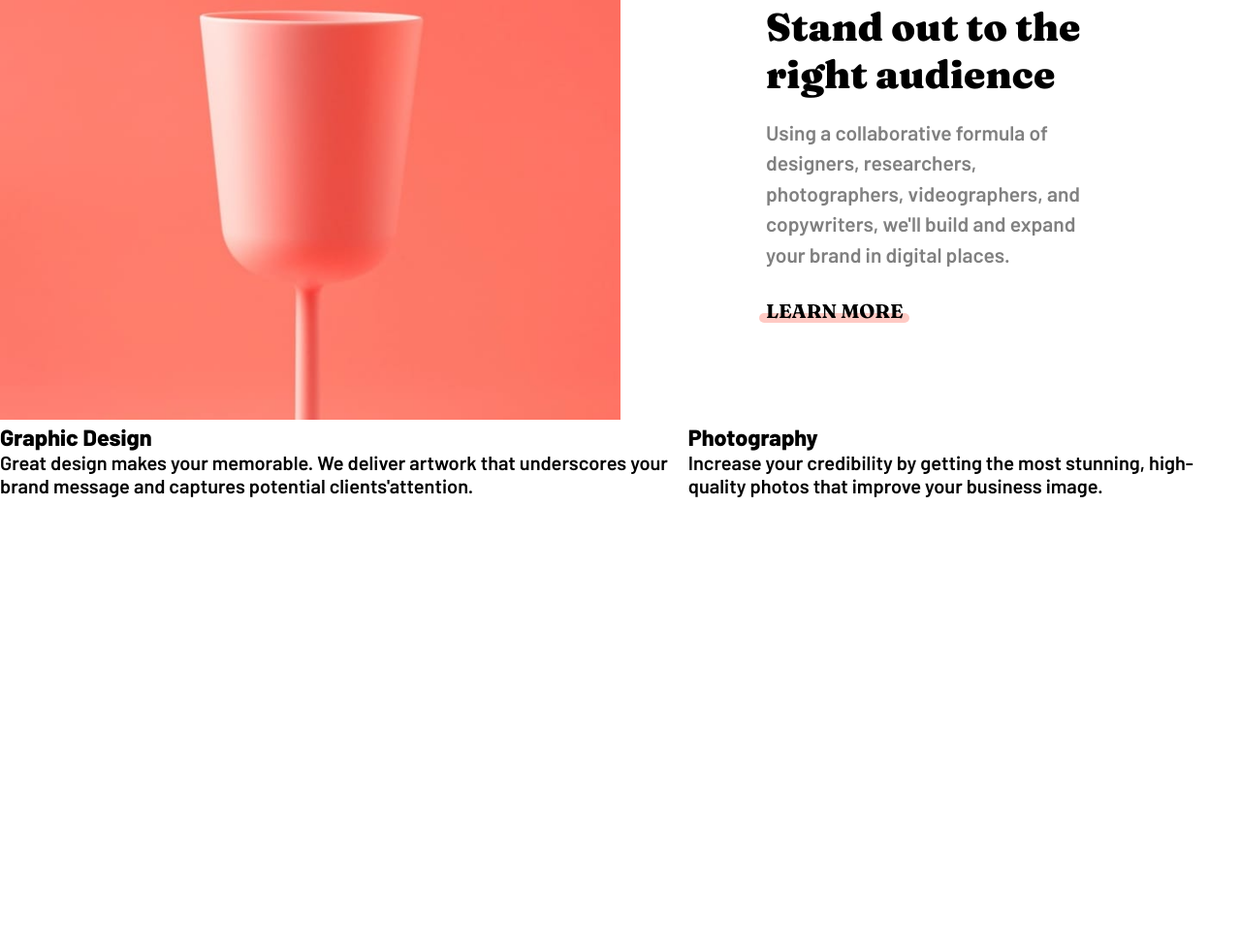
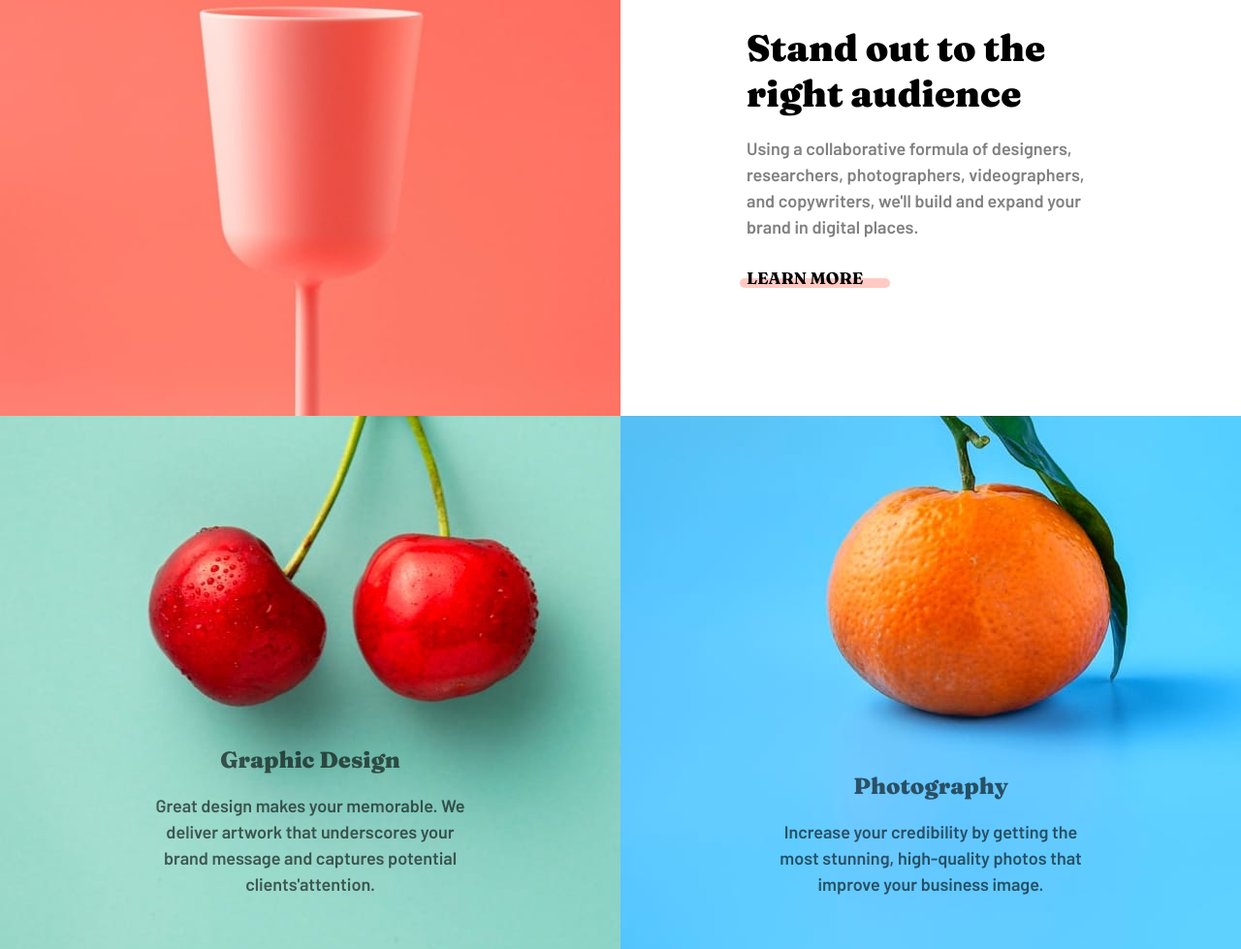
Before and after one commit to Kesja/Sunnyside-agency-landing-page, a website: page index.html in a window 1280 px wide. Shown: the part 1438-2417 px from the top of the page at 97% size. Before the commit the page ends 1951 px from the top, so only its background shows below. Drawn offline with Linux system fonts and the light colour scheme.

Commit message:
add description at main content

```diff
--- a/index.html
+++ b/index.html
@@ -34,7 +34,8 @@
     <div class="container">
       <div class="item-txt">
         <h2 class="adv-title">Transform your brand</h2>
-        <p class="adv-description">We are full-service creative agency specializing in helping brands grow fast. Engage your clients through compelling visuals that do most of the marketing for you.</p>
+        <p class="adv-description">We are full-service creative agency specializing in helping brands grow fast. Engage
+          your clients through compelling visuals that do most of the marketing for you.</p>
         <a class="btn"><span class="btn-yellow">Learn more</span></a>
       </div>
       <div class="item-img">
@@ -47,18 +48,29 @@
       </div>
       <div class="item-txt">
         <h2 class="adv-title">Stand out to the right audience</h2>
-        <p class="adv-description">Using a collaborative formula of designers, researchers, photographers, videographers, and copywriters, we'll build and expand your brand in digital places.</p>
+        <p class="adv-description">Using a collaborative formula of designers, researchers, photographers,
+          videographers, and copywriters, we'll build and expand your brand in digital places.</p>
         <a class="btn"><span class="btn-red">Learn more</span></a>
       </div>
     </div>
     <div class="container">
-      <div class="desc">
-        <h3>Graphic Design</h3>
-        <p>Great design makes your memorable. We deliver artwork that underscores your brand message and captures potential clients'attention.</p>
+      <div class="desc-design">
+        <div class="desc-content">
+          <h3 class="desc-title">Graphic Design</h3>
+          <p class="desc-txt">Great design makes your memorable. We deliver artwork that underscores your brand message
+            and
+            captures
+            potential clients'attention.</p>
         </div>
-      <div class="desc">
-        <h3>Photography</h3>
-        <p>Increase your credibility by getting the most stunning, high-quality photos that improve your business image.</p>
+      </div>
+      <div class="desc-photo">
+        <div class="desc-content">
+          <h3 class="desc-title">Photography</h3>
+          <p class="desc-txt">Increase your credibility by getting the most stunning, high-quality photos that improve
+            your
+            business image.
+          </p>
+        </div>
       </div>
     </div>
   </main>
--- a/sass/partials/_mainContent.scss
+++ b/sass/partials/_mainContent.scss
@@ -5,7 +5,7 @@
   .item-txt {
     width: 50%;
     text-align: left;
-    padding: 0 150px; // zmniejszyc na posredniej rozdzielczosci
+    padding: 0 130px; // zmniejszyc na posredniej rozdzielczosci
   }
 
   .item-img {
@@ -14,6 +14,7 @@
   }
 
   .item-img img {
+    display: block;
     width: 100%;
     height: 100%;
     object-fit: cover;
@@ -22,22 +23,23 @@
   .adv-title {
     font-family: $font-title;
     font-weight: $font-extra-bold;
-    font-size: 40px;
+    font-size: 38px;
     margin-bottom: 20px;
+    padding-right: 50px;
   }
 
   .adv-description {
-    font-weight: $font-light;
     color: gray;
-    font-size: 21px;
+    font-size: 18px;
     line-height: 1.5;
-    margin-bottom: 30px;
+    margin-bottom: 25px;
   }
 
   .btn {
     font-family: $font-title;
     cursor: pointer;
     text-transform: uppercase;
+    font-size: 17px;
 
     .btn-yellow {
       position: relative;
@@ -49,7 +51,7 @@
       bottom: 0;
       left: -7px;
       width: 155px;
-      border-bottom: #FFD401 solid 10px;
+      border-bottom: #ffd401 solid 10px;
       border-radius: 10px;
       opacity: 40%;
       z-index: -2;
@@ -70,7 +72,7 @@
       bottom: 0;
       left: -7px;
       width: 155px;
-      border-bottom: #FF7D6D solid 10px;
+      border-bottom: #ff7d6d solid 10px;
       border-radius: 10px;
       opacity: 40%;
       z-index: -2;
@@ -81,4 +83,42 @@
       opacity: 100%;
     }
   }
+
+  .desc-design {
+    background-image: url("/images/desktop/image-graphic-design.jpg");
+    width: 66%;
+    height: 550px;
+    background-size: auto;
+    position: relative;
+  }
+
+  .desc-photo {
+    background-image: url("/images/desktop/image-photography.jpg");
+    width: 66%;
+    height: 550px;
+    background-size: auto;
+    position: relative;
+  }
+
+  .desc-content {
+    position: absolute;
+    width: 100%;
+    bottom: 5%;
+    text-align: center;
+    padding: 0 150px;
+
+    .desc-title {
+      font-family: $font-title;
+      font-weight: $font-extra-bold;
+      opacity: 60%;
+      margin-bottom: 20px;
+    }
+
+    .desc-txt {
+      font-size: 18px;
+      line-height: 1.5;
+      margin-bottom: 25px;
+      opacity: 60%;
+    }
+  }
 }
```
Also changed, not shown: css/style.css, 1 other file. Lines whose indentation alone changed are shown as unchanged.
